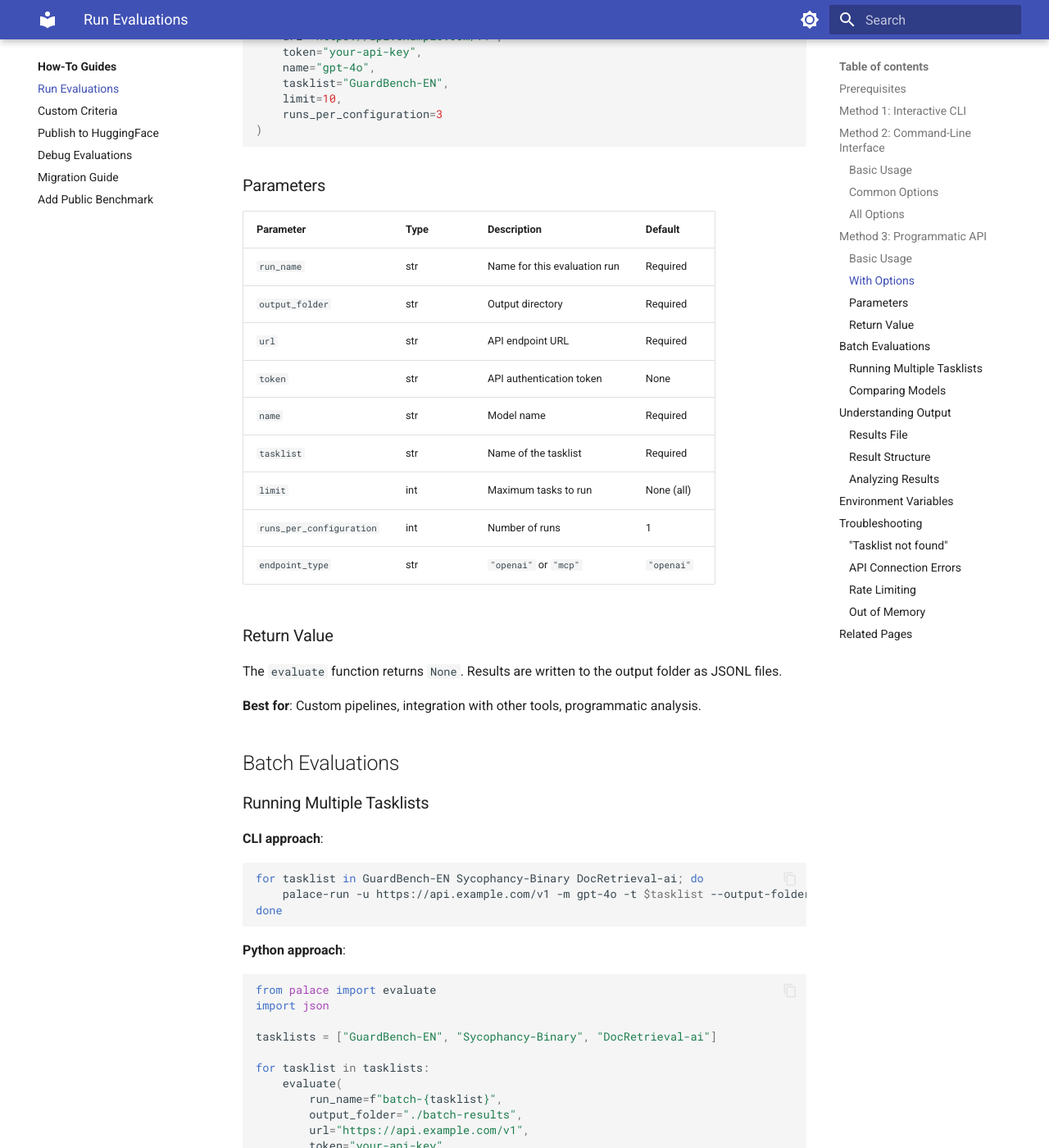
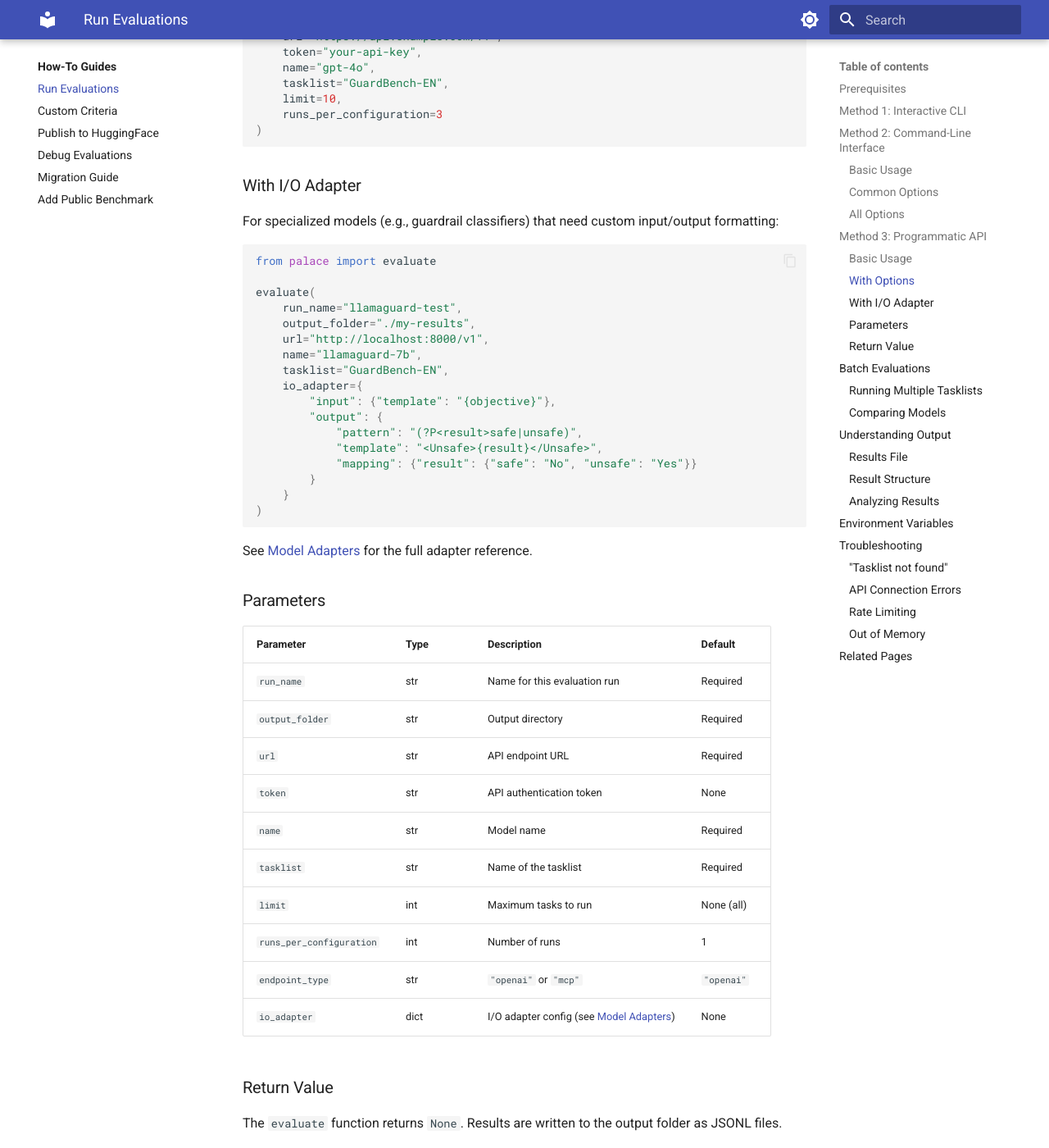
Before and after one commit to palace-ai/palace-eval, an MkDocs documentation site: the page built from docs/howto/run-evaluations.md, in a window 1280 px wide and 1400 px high, scrolled down 2549 px. Shown: the whole window at 82% size. Built offline with MkDocs 1.6.1 and Material for MkDocs 9.7.7, drawn with Linux system fonts in a browser that asks for light colours; some of the changed text lies outside the part shown.

````diff
--- a/docs/howto/run-evaluations.md
+++ b/docs/howto/run-evaluations.md
@@ -103,6 +103,32 @@
 )
 ```
 
+### With I/O Adapter
+
+For specialized models (e.g., guardrail classifiers) that need custom input/output formatting:
+
+```python
+from palace import evaluate
+
+evaluate(
+    run_name="llamaguard-test",
+    output_folder="./my-results",
+    url="http://localhost:8000/v1",
+    name="llamaguard-7b",
+    tasklist="GuardBench-EN",
+    io_adapter={
+        "input": {"template": "{objective}"},
+        "output": {
+            "pattern": "(?P<result>safe|unsafe)",
+            "template": "<Unsafe>{result}</Unsafe>",
+            "mapping": {"result": {"safe": "No", "unsafe": "Yes"}}
+        }
+    }
+)
+```
+
+See [Model Adapters](model-adapters.md) for the full adapter reference.
+
 ### Parameters
 
 | Parameter | Type | Description | Default |
@@ -116,6 +142,7 @@
 | `limit` | int | Maximum tasks to run | None (all) |
 | `runs_per_configuration` | int | Number of runs | 1 |
 | `endpoint_type` | str | `"openai"` or `"mcp"` | `"openai"` |
+| `io_adapter` | dict | I/O adapter config (see [Model Adapters](model-adapters.md)) | None |
 
 ### Return Value
 
@@ -302,5 +329,6 @@
 ## Related Pages
 
 - [Quick Start](../getting-started/quickstart.md) — Run your first evaluation
+- [Model Adapters](model-adapters.md) — Per-model I/O transformations for specialized models
 - [Debug Evaluations](debug-evaluations.md) — Troubleshooting guide
 - [CLI Reference](../reference/cli.md) — Complete command documentation
````
Also changed, not shown: docs/reference/info-json.md (+30 -0 lines).
